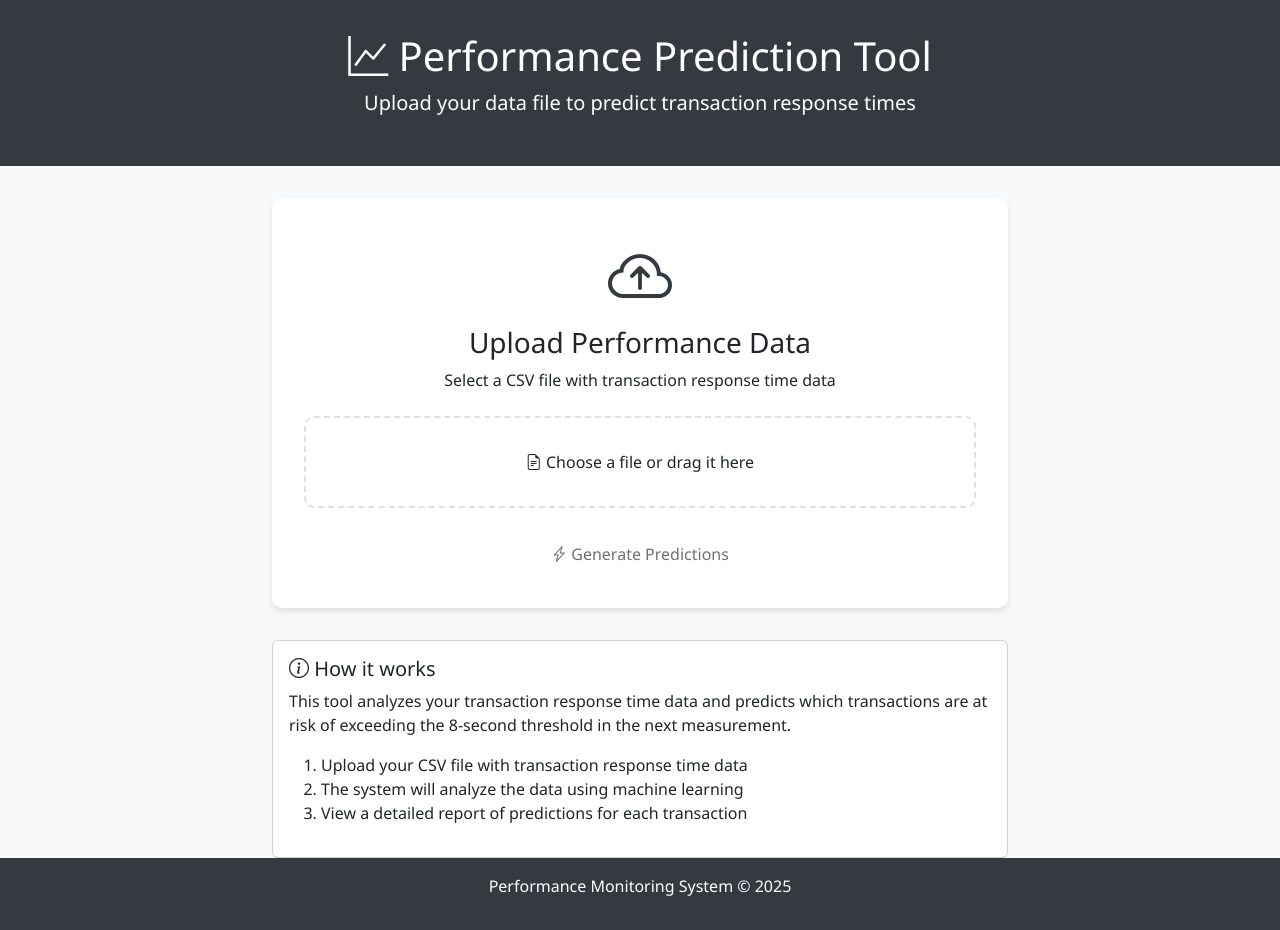
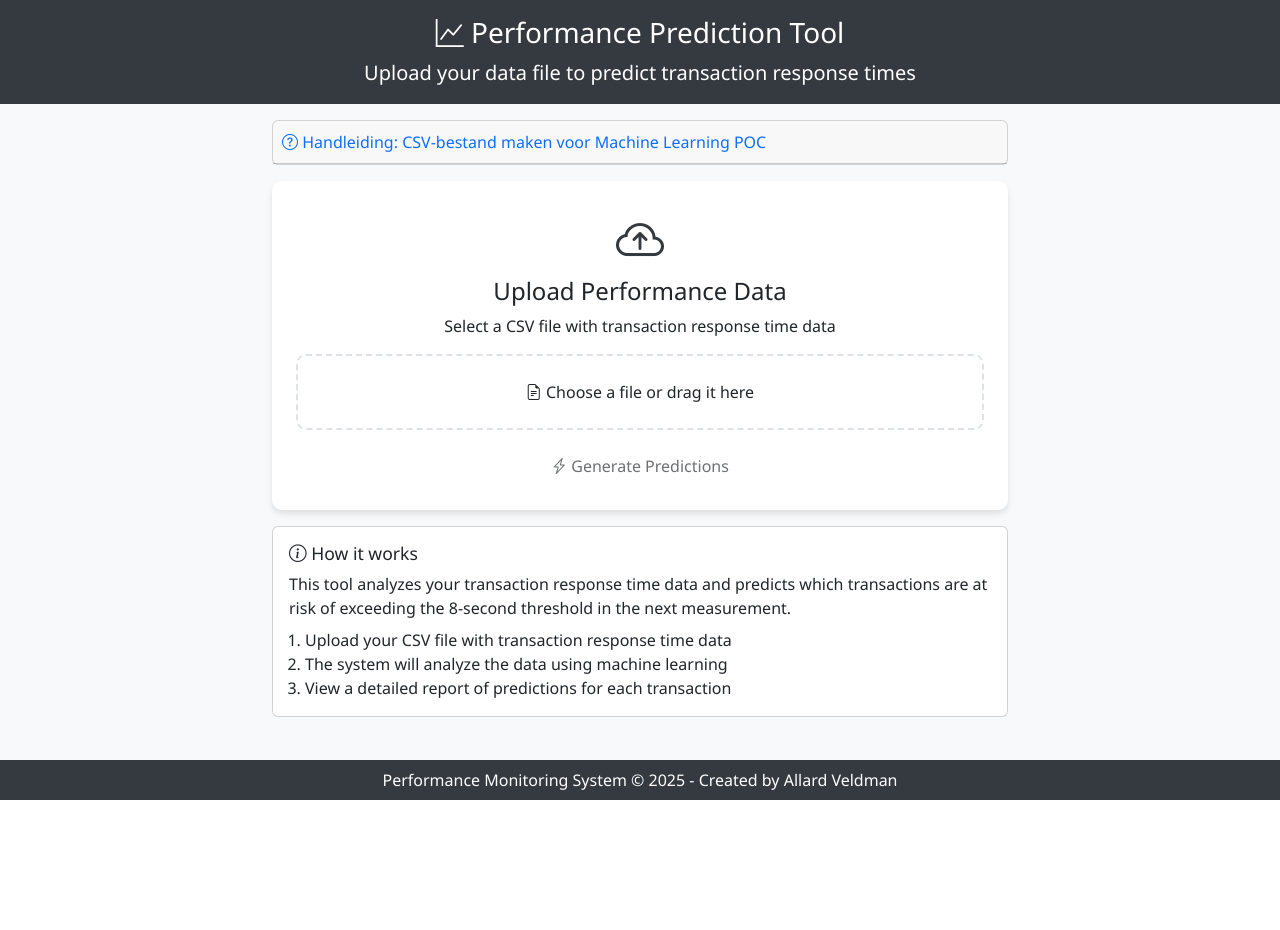
Before and after one commit to McMadA/PredictiveMonitoringTool, a Flask app: page / in a window 1280 px wide. After the commit the page ends 800 px from the top, so only its background shows below. Run offline with Flask 3, Linux system fonts and the light colour scheme; some libraries are stand-ins or nearby versions.

Commit message:
added instructions

```diff
--- a/reports/templates/index.html
+++ b/reports/templates/index.html
@@ -17,31 +17,31 @@
         .header {
             background-color: #343a40;
             color: white;
-            padding: 2rem 0;
-            margin-bottom: 2rem;
+            padding: 1rem 0;
+            margin-bottom: 1rem;
         }
         .upload-container {
             background-color: white;
             border-radius: 10px;
             box-shadow: 0 4px 6px rgba(0, 0, 0, 0.1);
-            padding: 2rem;
-            margin-bottom: 2rem;
+            padding: 1.5rem;
+            margin-bottom: 1rem;
         }
         .footer {
             background-color: #343a40;
             color: white;
-            padding: 1rem 0;
+            padding: 0.5rem 0;
             margin-top: auto;
         }
         .upload-icon {
-            font-size: 4rem;
+            font-size: 3rem;
             color: #343a40;
-            margin-bottom: 1rem;
+            margin-bottom: 0.5rem;
         }
         .custom-file-upload {
             border: 2px dashed #dee2e6;
             border-radius: 10px;
-            padding: 2rem;
+            padding: 1.5rem;
             text-align: center;
             cursor: pointer;
             transition: all 0.3s ease;
@@ -54,7 +54,7 @@
             background-color: #343a40;
             color: white;
             border: none;
-            padding: 10px 20px;
+            padding: 8px 16px;
             border-radius: 5px;
             transition: background-color 0.3s ease;
         }
@@ -62,28 +62,119 @@
             background-color: #212529;
         }
         #file-name {
-            margin-top: 1rem;
+            margin-top: 0.5rem;
             font-weight: bold;
+        }
+        .instructions-card {
+            margin-bottom: 1rem;
+        }
+        .step {
+            margin-bottom: 0.25rem;
+            padding-left: 1.25rem;
+            position: relative;
+        }
+        .step-number {
+            position: absolute;
+            left: 0;
+            font-weight: bold;
+        }
+        .substep {
+            margin-left: 1.25rem;
+            margin-bottom: 0.15rem;
+        }
+        .accordion-button:not(.collapsed) {
+            background-color: #e9ecef;
+            color: #212529;
+        }
+        .card-body {
+            padding: 1rem;
+        }
+        .card-title {
+            font-size: 1.1rem;
+        }
+        p, .step p {
+            margin-bottom: 0.5rem;
+        }
+        h6 {
+            font-size: 1rem;
         }
     </style>
 </head>
 <body>
     <div class="header text-center">
         <div class="container">
-            <h1><i class="bi bi-graph-up"></i> Performance Prediction Tool</h1>
-            <p class="lead">Upload your data file to predict transaction response times</p>
+            <h1 class="h3"><i class="bi bi-graph-up"></i> Performance Prediction Tool</h1>
+            <p class="lead mb-0">Upload your data file to predict transaction response times</p>
         </div>
     </div>
 
     <div class="container">
         <div class="row justify-content-center">
-            <div class="col-md-8">
+            <div class="col-lg-8">
+                <div class="card instructions-card">
+                    <div class="card-header p-2">
+                        <h5 class="mb-0">
+                            <button class="btn btn-link w-100 text-start text-decoration-none p-0" type="button" data-bs-toggle="collapse" data-bs-target="#csvInstructions" aria-expanded="false" aria-controls="csvInstructions">
+                                <i class="bi bi-question-circle"></i> Handleiding: CSV-bestand maken voor Machine Learning POC
+                            </button>
+                        </h5>
+                    </div>
+                    <div id="csvInstructions" class="collapse">
+                        <div class="card-body">
+                            <p>Voordat u een CSV-bestand kunt uploaden naar het voorspellingsportaal, moet u eerst de juiste gegevens exporteren uit APM. Hieronder vindt u een stapsgewijze handleiding voor het genereren van het benodigde CSV-bestand:</p>
+
+                            <h6 class="mt-3 mb-2">Stappen voor het maken van een CSV-bestand uit APM</h6>
+
+                            <div class="step"><span class="step-number">1.</span> <strong>Log in op APM - P</strong>
+                                <p class="mb-1">Open de APM Performance-omgeving en meld u aan met uw gebruikersgegevens.</p>
+                            </div>
+
+                            <div class="step"><span class="step-number">2.</span> <strong>Navigeer naar User Reports</strong>
+                                <p class="mb-1">Ga naar het menu "Applications" en selecteer "User Reports".</p>
+                            </div>
+
+                            <div class="step"><span class="step-number">3.</span> <strong>Zoek het rapport "Machine Learning POC"</strong>
+                                <p class="mb-1">Gebruik de zoekfunctie om te zoeken op naam: "Machine Learning POC"</p>
+                                <p class="mb-1 fst-italic">Dit rapport is als volgt gemaakt:</p>
+                                <div class="substep">a. Klik op "Nieuw" en selecteer "Aangepast Report"</div>
+                                <div class="substep">b. Vul bij Report Properties de titel, naam en beschrijving in als 'Machine Learning POC'</div>
+                                <div class="substep">c. Voeg een nieuw Report Component toe via "Add new component" → "End User Management" → "Analysis Report"</div>
+                                <div class="substep">d. Selecteer "Metrics over Time" als rapporttype, met weergave "Table" en formaat "Narrow"</div>
+                                <div class="substep">e. Bewerk de filter:
+                                    <div class="ms-3">i. Bij Applications selecteer "ACHMEA.FBTO.nl"</div>
+                                    <div class="ms-3">ii. Bij Active Filters ga naar Transactions en selecteer "FBTO_PREMIE_BEREKENEN_AUTO"</div>
+                                </div>
+                            </div>
+
+                            <div class="step"><span class="step-number">4.</span> <strong>Open het rapport</strong>
+                                <p class="mb-1">Dubbelklik op de naam van het rapport om het te openen.</p>
+                            </div>
+
+                            <div class="step"><span class="step-number">5.</span> <strong>Pas de weergave-instellingen aan</strong>
+                                <p class="mb-1">Wijzig de View naar "Custom", stel een tijdspanne in van 2,5 uur, en stel het interval in op "Every 5 minutes".</p>
+                            </div>
+
+                            <div class="step"><span class="step-number">6.</span> <strong>Genereer het rapport</strong>
+                                <p class="mb-1">Klik op de knop "Generate" om het rapport te maken.</p>
+                            </div>
+
+                            <div class="step"><span class="step-number">7.</span> <strong>Selecteer de benodigde kolommen</strong>
+                                <p class="mb-1">Selecteer de kolommen "Transaction" en "Transaction Response Time (sec.)"</p>
+                            </div>
+
+                            <div class="step"><span class="step-number">8.</span> <strong>Exporteer naar CSV-formaat</strong>
+                                <p class="mb-1">Klik op "Open in CSV Format". Het bestand wordt automatisch gedownload naar uw Downloads-map (./Downloads)</p>
+                            </div>
+                        </div>
+                    </div>
+                </div>
+
                 <div class="upload-container">
                     <form action="/predict" method="post" enctype="multipart/form-data">
-                        <div class="text-center mb-4">
+                        <div class="text-center mb-3">
                             <i class="bi bi-cloud-arrow-up upload-icon"></i>
-                            <h3>Upload Performance Data</h3>
-                            <p>Select a CSV file with transaction response time data</p>
+                            <h3 class="h4">Upload Performance Data</h3>
+                            <p class="mb-2">Select a CSV file with transaction response time data</p>
                         </div>
 
                         <label for="file-upload" class="custom-file-upload w-100">
@@ -92,7 +183,7 @@
                         <input id="file-upload" type="file" name="file" style="display: none;" accept=".csv">
                         <div id="file-name" class="text-center"></div>
 
-                        <div class="text-center mt-4">
+                        <div class="text-center mt-3">
                             <button type="submit" class="btn btn-predict" id="predict-btn" disabled>
                                 <i class="bi bi-lightning-charge"></i> Generate Predictions
                             </button>
@@ -103,8 +194,8 @@
                 <div class="card">
                     <div class="card-body">
                         <h5 class="card-title"><i class="bi bi-info-circle"></i> How it works</h5>
-                        <p>This tool analyzes your transaction response time data and predicts which transactions are at risk of exceeding the 8-second threshold in the next measurement.</p>
-                        <ol>
+                        <p class="mb-2">This tool analyzes your transaction response time data and predicts which transactions are at risk of exceeding the 8-second threshold in the next measurement.</p>
+                        <ol class="mb-0 ps-3">
                             <li>Upload your CSV file with transaction response time data</li>
                             <li>The system will analyze the data using machine learning</li>
                             <li>View a detailed report of predictions for each transaction</li>
@@ -117,10 +208,11 @@
 
     <div class="footer text-center">
         <div class="container">
-            <p>Performance Monitoring System &copy; 2025</p>
+            <p class="mb-0">Performance Monitoring System &copy; 2025 - Created by Allard Veldman</p>
         </div>
     </div>
 
+    <script src="https://cdn.jsdelivr.net/npm/bootstrap@5.3.0-alpha1/dist/js/bootstrap.bundle.min.js"></script>
     <script>
         document.getElementById('file-upload').addEventListener('change', function() {
             const fileName = this.files[0] ? this.files[0].name : '';
--- a/reports/templates/results.html
+++ b/reports/templates/results.html
@@ -166,7 +166,7 @@
 
     <div class="footer text-center">
         <div class="container">
-            <p>Performance Monitoring System / Created by Allard Veldman &copy; {{ timestamp.split('-')[0] }}</p>
+            <p>Performance Monitoring System - Created by Allard Veldman &copy; {{ timestamp.split('-')[0] }}</p>
         </div>
     </div>
 
```
